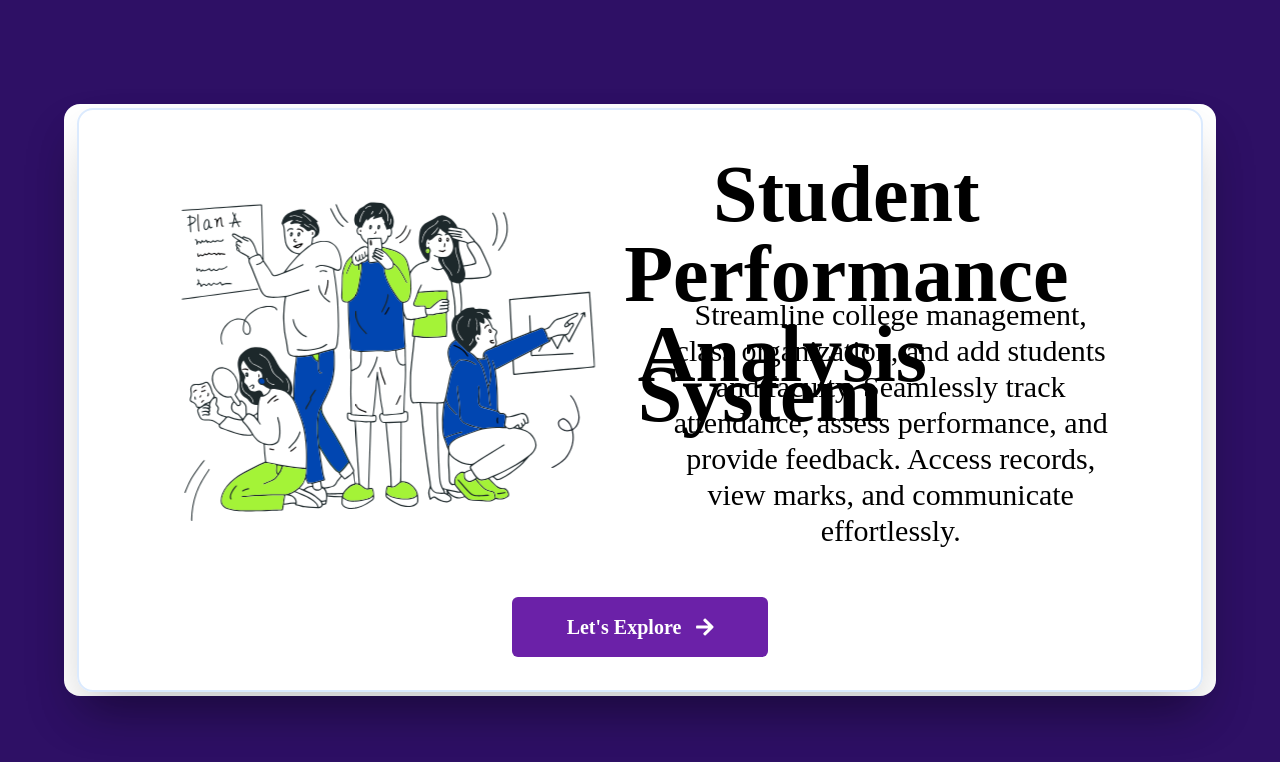
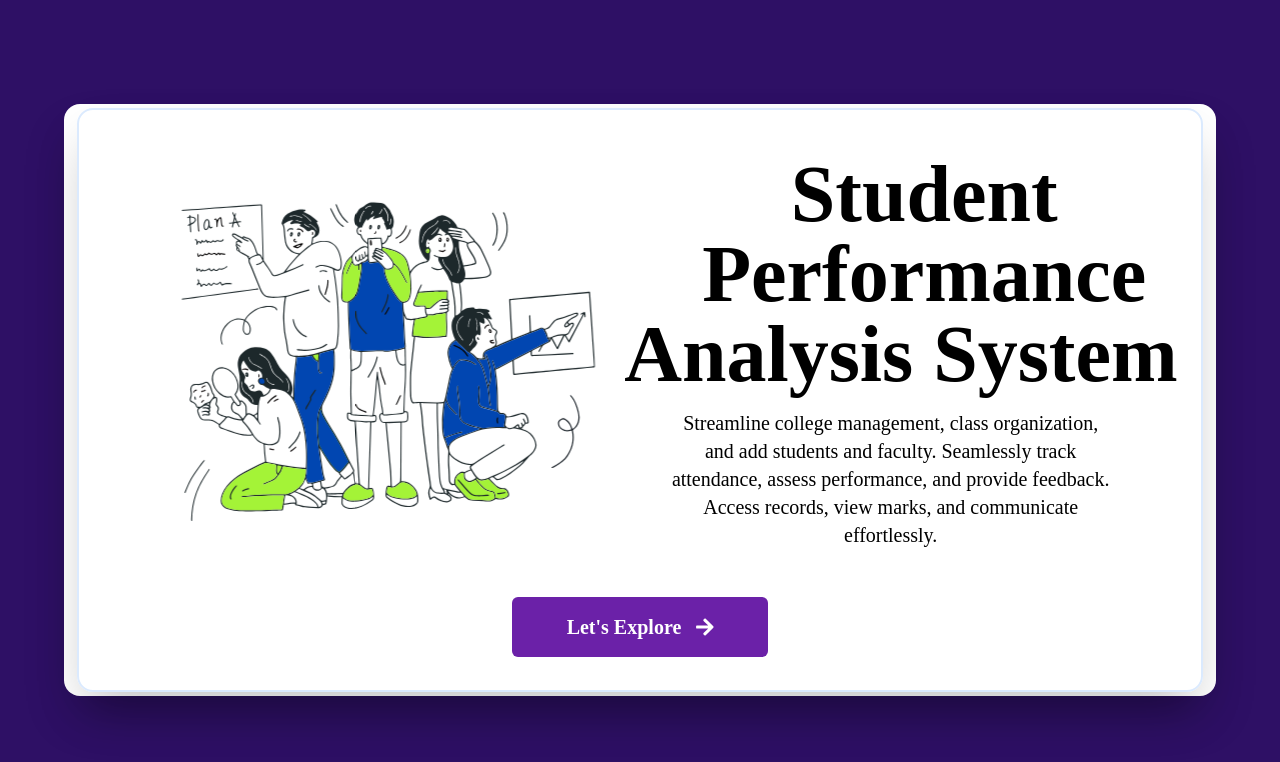
Before and after one commit to CoderCastor/FULL_STACK-DBMS-PROJECT, a React (Vite) app in the folder frontend/: page / in a window 1280 px wide. Shown: the top 762 px of the page. Built offline with nearby package versions, Linux system fonts and the light colour scheme.

Commit message:
welcome title handled

```diff
--- a/frontend/src/pages/Welcome.jsx
+++ b/frontend/src/pages/Welcome.jsx
@@ -90,14 +90,14 @@ function Welcome() {
           <h1 className="font-black text-4xl px-4 lg:self-end lg:text-[80px] flex flex-wrap gap-1 items-center lg:w-[40%] lg:absolute lg:top-16 lg:right-36 lg:items-center lg:justify-start lg:gap-10 lg:flex-col">
             <span className="mainTitle">Student</span>
             <span className="mainTitle"><span className="">Performance</span></span>
-            <span className="mainTitle flex">Analysis System</span>
+            <span className="mainTitle flex lg:w-[600px]">Analysis System</span>
           </h1>
           <div className="lg:flex lg:w-[90%] lg:h-[70%] lg:gap-10 lg:items-center lg:px-4">
             <img
               className="welcomeimg h-[25vh] w-[90vw] scale-110 lg:w-[50%] lg:h-[90%] lg:scale-125"
               src={imgg}
             />
-            <p className="px-3 text-sm text-center lg:w-[50%] lg:text-3xl lg:self-end">
+            <p className="px-3 text-sm text-center lg:w-[50%] lg:text-xl lg:self-end">
               Streamline college management, class organization, and add
               students and faculty. Seamlessly track attendance, assess
               performance, and provide feedback. Access records, view marks, and
```
